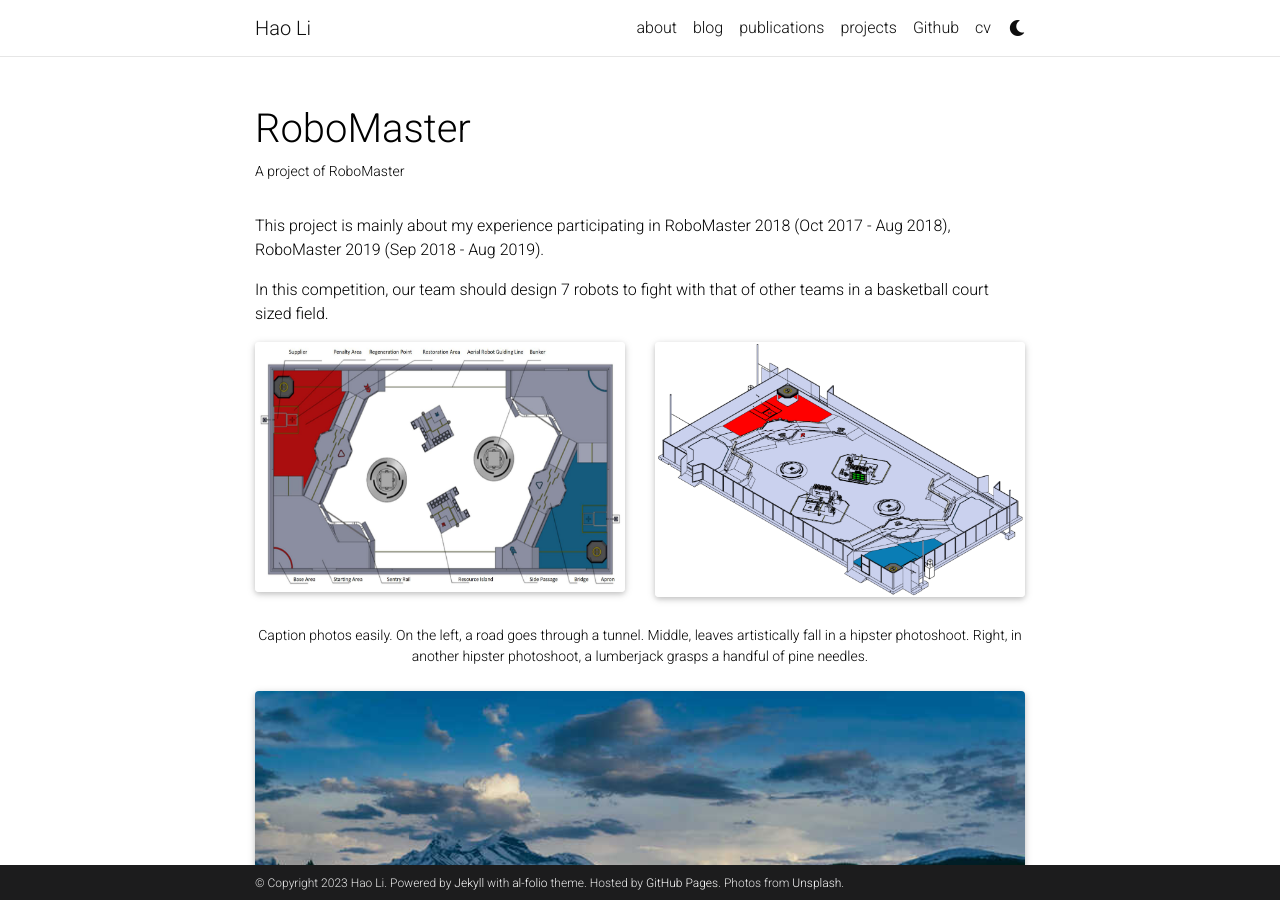
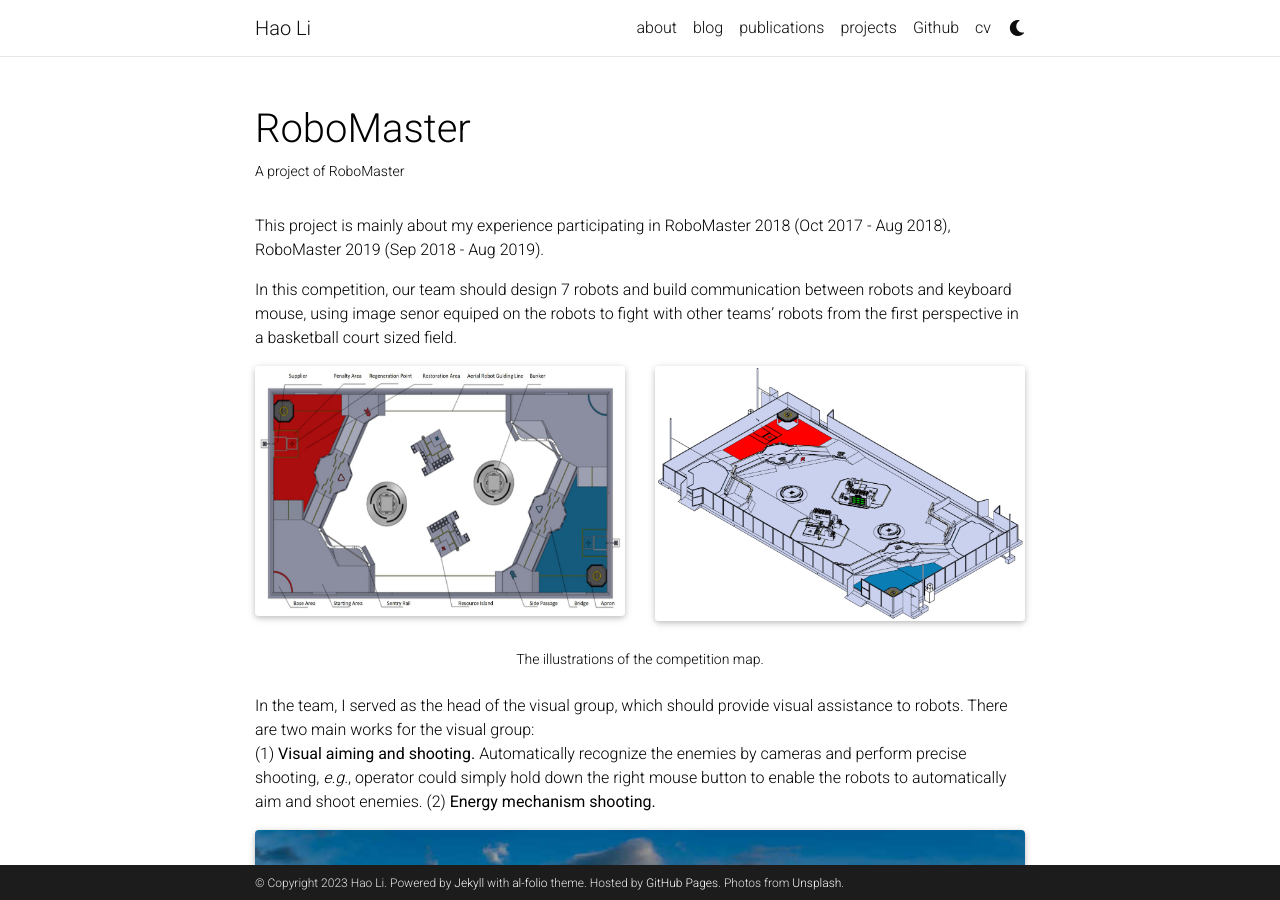
Before and after one commit to leolee99/leolee99.github.io, a Jekyll site: the page built from _projects/RM2018.md, in a window 1280 px wide and 900 px high. Built offline with Jekyll 4.4.1, drawn with Linux system fonts in a browser that asks for light colours; full-size pictures stand in for the smaller copies a plugin makes; comment, search, counter and statistics services are not loaded; a style sheet for code colours, icons or effects is not loaded.

Commit message:
Update RM2018.md

```diff
--- a/_projects/RM2018.md
+++ b/_projects/RM2018.md
@@ -9,7 +9,7 @@
 
 This project is mainly about my experience participating in RoboMaster 2018 (Oct 2017 - Aug 2018), RoboMaster 2019 (Sep 2018 - Aug 2019).
 
-In this competition, our team should design 7 robots to fight with that of other teams in a basketball court sized field.
+In this competition, our team should design 7 robots and build communication between robots and keyboard mouse, using image senor equiped on the robots to fight with other teams' robots from the first perspective in a basketball court sized field.
 
 <style>
   .row .col-sm img {
@@ -26,8 +26,12 @@
     </div>
 </div>
 <div class="caption">
-    Caption photos easily. On the left, a road goes through a tunnel. Middle, leaves artistically fall in a hipster photoshoot. Right, in another hipster photoshoot, a lumberjack grasps a handful of pine needles.
+    The illustrations of the competition map.
 </div>
+
+In the team, I served as the head of the visual group, which should provide visual assistance to robots. There are two main works for the visual group: \\
+(1) <b>Visual aiming and shooting. </b> Automatically recognize the enemies by cameras and perform precise shooting, <i>e.g.</i>, operator could simply hold down the right mouse button to enable the robots to automatically aim and shoot enemies.
+(2) <b>Energy mechanism shooting.
 
 <div class="row">
     <div class="col-sm mt-3 mt-md-0">
```
